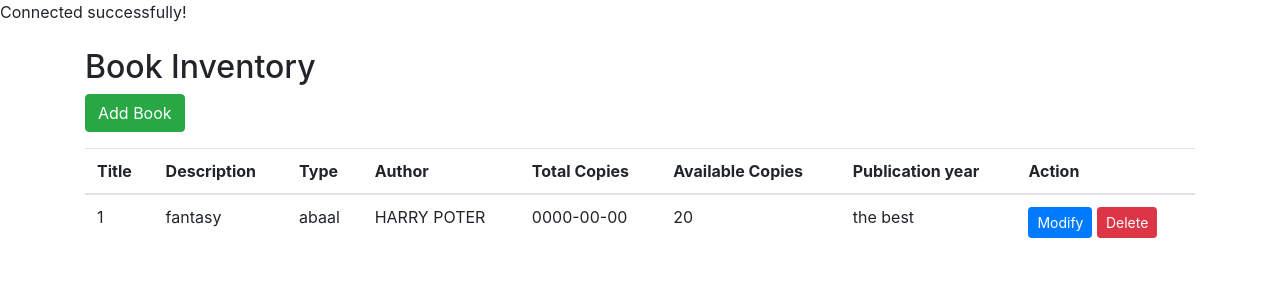
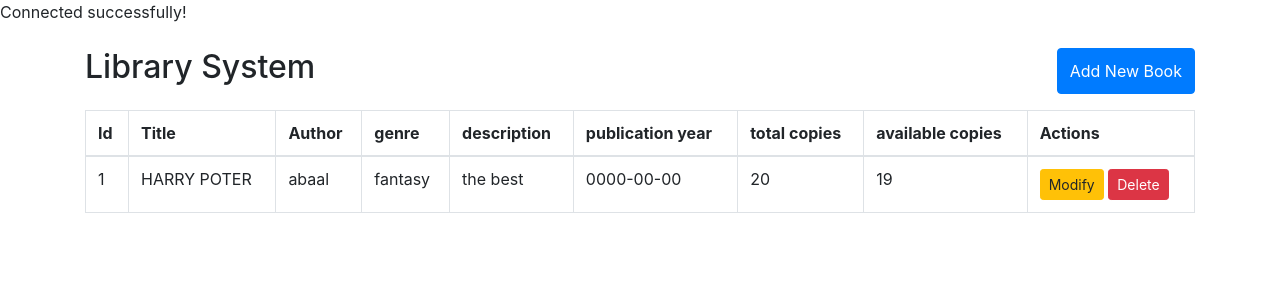
Before and after one commit to SimoAcharouaou777/PHP-POO-MVC-PDO, a PHP site: page /Views/admin/adminHome.php in a window 1280 px wide. Shown: the top 300 px of the page. Run offline with PHP 8.4, Linux system fonts and the light colour scheme; data comes from the database, SQL or seed files in the repository; data that the repository does not hold is empty.

Commit message:
added delete & insert and affichage

```diff
--- a/App/Model/books.php
+++ b/App/Model/books.php
@@ -4,7 +4,7 @@
 include_once(__DIR__.'/../Connection/connect.php');
 
 class books{
-  private $id;
+   private $id;
    private $title;
    private $author ;
    private $genre ;
@@ -38,8 +38,8 @@ class books{
     return $this->available_copies;
   }
   ///////////////////////
-  public function settId(){
-    return $this->id;
+  public function setId($id){
+   $this->id = $id;
   }
   public function setTitle($title){
     $this->title = $title;
@@ -63,14 +63,16 @@ class books{
      $this->available_copies =$available_copies;
   }
 
-  public function __construct($title , $author , $genre , $description ,$publication_year ,$total_copies,$available_copies){
-     $this->title = $title;
-     $this->author =$author;
-     $this->genre = $genre;
-     $this->description = $description;
-     $this->publication_year = $publication_year;
-     $this->total_copies = $total_copies;
-     $this->available_copies = $available_copies;
+  public function __construct($id, $title , $author , $genre , $description ,$publication_year ,$total_copies,$available_copies){
+
+    $this->id = $id;
+    $this->title = $title;
+    $this->description = $description;
+    $this->genre = $genre;
+    $this->author = $author;
+    $this->total_copies = $total_copies;
+    $this->available_copies = $available_copies;
+    $this->publication_year = $publication_year;
   }
 
    public static function getbook()
@@ -95,13 +97,13 @@ class books{
 }
   public static function deleteBook($id) {
      global $connect ;
-     $sql ="DELETE FROM Book WHERE id = ? ";
+     $sql ="DELETE FROM Book WHERE id = :id ";
      $statemnt = $connect->prepare($sql);
-     $statemnt->bindParam('id',$id , PDO::PARAM_INT);
+     $statemnt->bindParam(':id',$id , PDO::PARAM_INT);
      $statemnt->execute();
   }
 
-  public static function creatbook($title , $author , $genre , $description , $publication_year , $total_copies , $available_copies){
+  public static function creatbook( $title , $author , $genre , $description , $publication_year , $total_copies , $available_copies){
        global $connect;
       $sql="INSERT INTO Book (title , author , genre , description  ,publication_year , total_copies , available_copies)
       VALUES (:title , :author , :genre , :description , :publication_year , :total_copies , :available_copies)";
--- a/Views/admin/adminHome.php
+++ b/Views/admin/adminHome.php
@@ -1,7 +1,5 @@
 <?php
 include_once "../../App/Connection/connect.php";
-// use App\controller\Book;
-// use App\model\books;
 include_once "../../App/controller/Book.php";
 include_once "../../App/model/books.php";
 ?>
@@ -10,19 +8,12 @@ include_once "../../App/model/books.php";
 <html lang="en">
 <head>
   <meta charset="UTF-8">
-    <meta name="viewport" content="width=device-width, initial-scale=1">
-    <title>Book Inventory</title>
+  <meta name="viewport" content="width=device-width, initial-scale=1, shrink-to-fit=no">
+  <title>Library System</title>
   <!-- Bootstrap CSS -->
   <link rel="stylesheet" href="https://stackpath.bootstrapcdn.com/bootstrap/4.3.1/css/bootstrap.min.css">
   <style>
-        .description-cell {
-            max-width: 300px;
-            white-space: nowrap;
-            overflow: hidden;
-            text-overflow: ellipsis;
-        }
-
-        .action-buttons {
+    .table-actions {
       white-space: nowrap;
     }
   </style>
@@ -30,79 +21,58 @@ include_once "../../App/model/books.php";
 <body>
 
 <div class="container mt-4">
-    <h2>Book Inventory</h2>
-
-    <div class="mb-3">
-        <button class="btn btn-success" data-toggle="modal" onclick="changedirect() ">Add Book</button>
+  <div class="d-flex justify-content-between mb-3">
+    <h2>Library System</h2>
+    <button class="btn btn-primary" data-toggle="modal" data-target="#addBookModal">Add New Book</button>
   </div>
 
-    <table class="table">
+  <table class="table table-bordered">
     <thead>
       <tr>
+        <th>Id</th>
         <th>Title</th>
-            <th>Description</th>
-            <th>Type</th>
         <th>Author</th>
-            <th>Total Copies</th>
-            <th>Available Copies</th>
-            <th>Publication year</th>
-            <th>Action</th>
+        <th>genre</th>
+        <th>description</th>
+        <th>publication year</th>
+        <th>total copies</th>
+        <th>available copies</th>
+        <th>Actions</th>
       </tr>
     </thead>
     <tbody>
-        <?php if (empty($books)): ?>
+      <?php foreach ($books as  $book) : ?>
       <tr>
-            <td colspan="8" class="text-center">No books available</td>
-        </tr>
-    <?php else: ?>
-
-                <?php foreach ($books as $book): ?>
-                    <tr>
-                        <td><?php echo $book->getTitle(); ?></td>
-                        <td class="description-cell" title="<?php echo $book->getDescription(); ?>">
-                            <?php echo substr($book->getDescription(), 0, 100); ?>
-                            <?php if (strlen($book->getDescription()) > 100): ?>
-                                <span class="read-more" data-toggle="tooltip" data-placement="top" title="Read More" onclick="showFullDescription(this)">
-                                    ...Read More
-                                </span>
-                            <?php endif;?>
-                        </td>
-                        <td><?php echo $book->getGenre(); ?></td>
-                        <td><?php echo $book->getAuthor(); ?></td>
-                        <td><?php echo $book->getTotalCopies(); ?></td>
-                        <td><?php echo $book->getAvailableCopies(); ?></td>
-                        <td><?php echo $book->getPublicationYear(); ?></td>
-                        <td class="action-buttons">
-                            <button class="btn btn-sm btn-primary" onclick ="changederection()" >Modify</button>
-                            <button class="btn btn-sm btn-danger delete-btn" onclick="getbookid(<?php echo $book->getId(); ?>)">Delete</button>
+        <td><?php echo $book->getId();  ?></td>
+        <td><?php echo $book->getTitle();  ?></td>
+        <td><?php echo $book->getAuthor();  ?></td>
+        <td><?php echo $book->getGenre();  ?></td>
+        <td><?php echo $book->getDescription();  ?></td>
+        <td><?php echo $book->getPublicationYear();  ?></td>
+        <td><?php echo $book->getTotalCopies();  ?></td>
+        <td><?php echo $book->getAvailableCopies();  ?></td>
+        <td class="table-actions">
+          <button class="btn btn-warning btn-sm" onclick="">Modify</button>
+          <button class="btn btn-danger btn-sm" onclick=" getbookid(<?php echo $book->getId(); ?>) " >Delete</button>
         </td>
       </tr>
-
-                <?php endforeach;?>
-                <?php endif; ?>
+      <?php endforeach; ?>
+    </tbody>
+  </table>
+</div>
 
 
-        </tbody>
-    </table>
 
-</div>
-
-<!-- Bootstrap JS and Popper.js (for Bootstrap) -->
-<!-- <script src="https://code.jquery.com/jquery-3.3.1.slim.min.js"></script> -->
+<!-- Bootstrap JS and Popper.js -->
 <script src="https://code.jquery.com/jquery-3.3.1.slim.min.js"></script>
 <script src="https://cdnjs.cloudflare.com/ajax/libs/popper.js/1.14.7/umd/popper.min.js"></script>
 <script src="https://stackpath.bootstrapcdn.com/bootstrap/4.3.1/js/bootstrap.min.js"></script>
-
-<script>
-    function showFullDescription(element) {
-        var cell = $(element).closest('td');
-        var fullDescription = cell.attr('title');
-        cell.text(fullDescription);
-    }
-</script>
 <script>
 
-function getbookid(bookid){
+
+
+
+function getbookid(bookid) {
         var xhttp = new XMLHttpRequest();
         xhttp.onreadystatechange = function () {
             if (this.readyState == 4 && this.status == 200) {
@@ -112,15 +82,38 @@ function getbookid(bookid){
         xhttp.open("POST", "../../App/controller/Book.php", true);
         xhttp.setRequestHeader("Content-type", "application/x-www-form-urlencoded");
         xhttp.send(`bookid=${bookid}`);
+    }</script>
 
-}
-function changederection(){
-    window.location.href ="../admin/modify.php";
-}
-function changedirect(){
-    window.location.href ="../admin/addbook.php";
+</body>
+</html>
+
+
+
+
+<script>
+    function showFullDescription(element) {
+        var cell = $(element).closest('td');
+        var fullDescription = cell.attr('title');
+        cell.text(fullDescription);
     }
 
-</script>
-</body>
-</html>
+    function getbookid(bookid) {
+        console.log(bookid);
+        var xhttp = new XMLHttpRequest();
+        xhttp.onreadystatechange = function () {
+            if (this.readyState == 4 && this.status == 200) {
+                location.reload();
+            }
+        };
+        xhttp.open("POST", "../../App/controller/Book.php", true);
+        xhttp.setRequestHeader("Content-type", "application/x-www-form-urlencoded");
+        xhttp.send(`bookid=${bookid}`);
+    }
+
+    function changederection() {
+        window.location.href = "../admin/modify.php";
+    }
+
+    function changedirect() {
+        window.location.href = "../admin/addbook.php";
+    }
```
Lines whose indentation alone changed are shown as unchanged.
